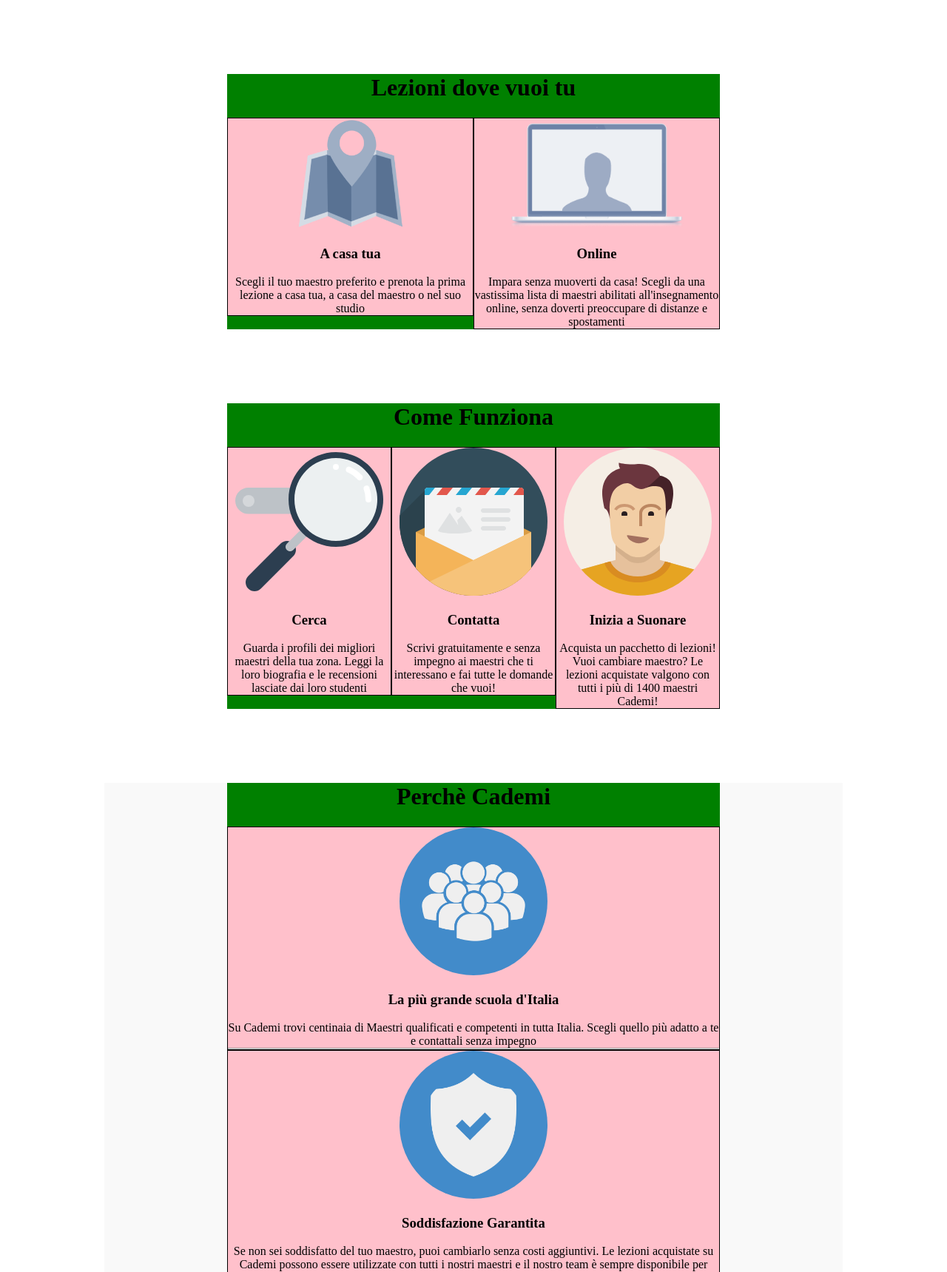
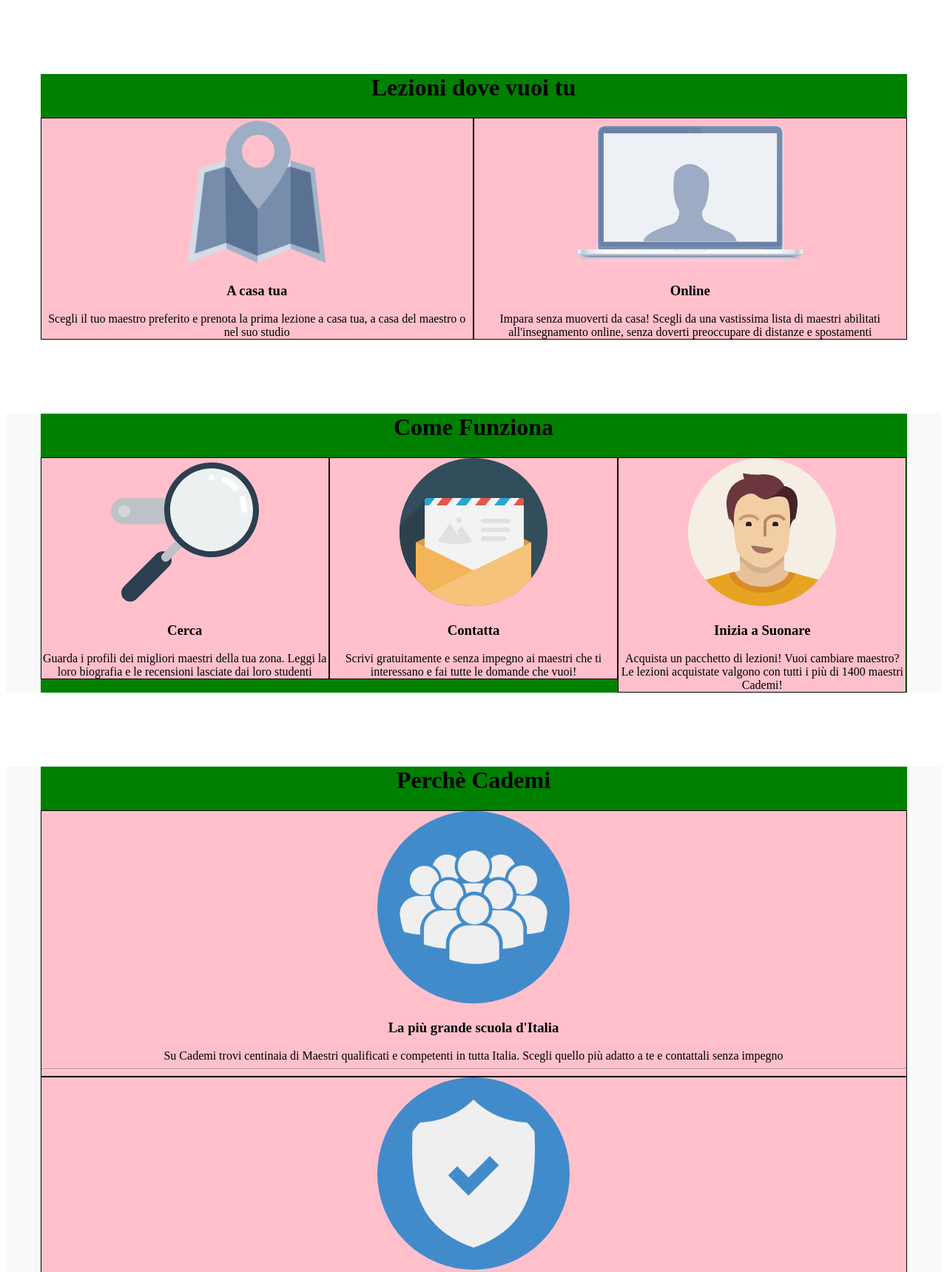
Before and after one commit to denniolimpio/html-css-resp-wannabe-12bool, a plain HTML site: page index.html in a window 1280 px wide. Shown: the top 1719 px of the page at 74% size. Drawn offline with Linux system fonts and the light colour scheme.

Commit message:
media query tabl e desktop

```diff
--- a/css/style.css
+++ b/css/style.css
@@ -1,131 +1,100 @@
+body {
+  margin: 8px}
+
+h1 {
+  margin: 22px;
+}
+h3 {
+  margin: 18px 0;}
+img {
+    height: 200px;
+  }
+hr {
+  margin: 8px 0;
+}
+.background {
+  background-color: #f9f9f9;
+}
+#lezioni .row img {
+  height: 150px;
+  margin-right: auto;
+  margin-left: auto;
+}
+#lezioni,#steps ,#why  {
+  text-align: center;
+}
+
+#why .row img {
+  background-color: #428bca;
+  border-radius: 50%;
+  padding: 30px
+}
 
 
-@media screen and (max-width: 768px) {
-
-  /* reset */
-  * {
-    margin: 0;
-    padding: 0;
-    box-sizing: border-box;
-  }
-
+/* layout <767px */
+@media screen and (max-width: 767px) {
   /* generali */
   body {
     font-size: 4em;
   }
 
   h1 {
-    font-size: 1.5em;
-
+    font-size: 1.2em;
     text-transform: uppercase;
-    background: #ee6352;
-    color: white;
   }
   /* row 1 */
   #lezioni {
     color: white;
-    background-color: #4f5d75;
+    background-color: #6c80a6;
     padding-bottom: 15px;
   }
   #lezioni h3 {
     text-transform: uppercase;
-background: white;
-color: black;
+    background-color: #e6a422;
   }
-  #lezioni img {
-    display: none;
-  }
+
   /* row 3 */
   #why {
-    background-color: #f79d84;
+    background-color: #6c80a6;
   }
   #why h3 {
-    color: white;
+    color: black;
   }
 }
+/* layout <767px<992px */
 
+@media all and (min-width:768px) and (max-width:992px) {
+body {
+  font-size: 1.4em;
+}
+#steps {
+  background: #6c80a6;
+}
+#steps h3 {
+color: white;
+font-weight: bold;
+}
+}
+/* layout >992px */
 
+@media all and (min-width:993px) {
+h3 {
+  margin: 18px 0;
+}
+.row {
+  margin-top: 100px;
+}
+#lezioni .left img {
+  height: 200px;
+  margin: 0 148px;
+}
+#lezioni .right img {
+  height: 200px;
+  margin: 0 84px;
+}
+#why .row img {
+  width: 260px;
+  height: 260px;
 
-@media screen and (min-width: 768px) and (max-width:992px){
-  #lezioni { background: red;}
 }
-
-
-
-
-
-
-
-
-
-
-
-
-
-
-
-
-
-
-
-
-h1 {
-  margin: 22px;
 }
-h3 {
-  margin: 18px 0;}
-
-  body {
-    margin: 8px}
-    .row {
-      margin-left: 166px;
-      margin-right: 166px;
-      margin-top: 100px;
-    }
-    #steps .central {
-    }
-
-
-    /* BLOCCO LEZIONI */
-    #lezioni .row>.left,
-    #lezioni .row>.right {
-    }
-    #lezioni .row img {
-      height: 150px;
-
-      /* per centrare orizzontalmente */
-      margin-right: auto;
-      margin-left: auto;
-    }
-    #lezioni {
-      text-align: center;
-    }
-    /* BLOCCO STEPS */
-
-    #steps {
-      text-align: center;
-    }
-    /* BLOCCO PERCHE */
-    #why {
-      text-align: center;
-    }
-    #why .row img {
-      background-color: #428bca;
-      border-radius: 50%;
-      padding: 30px
-    }
-    /* COMMON */
-
-
-    .background {
-      background-color: #f9f9f9;
-    }
-
-    img {
-      height: 200px;
-    }
-    .wrapper {
-      width: 998px;
-      margin: auto;}
-
-    }
--- a/index.html
+++ b/index.html
@@ -9,18 +9,17 @@
   <title>Boolean aCademy</title>
 </head>
 <body class="debug">
-<div class="wrapper">
 <div id="lezioni" >
   <div class="container row">
     <h1>Lezioni dove vuoi tu</h1>
     <!-- row 1 left -->
-    <div class="col-lg-6 col-md-6 col-xs-12 left">
+    <div class="col-lg-6 col-md-12 col-xs-12 left">
       <img src="img/icon/maps.png" alt="">
       <h3>A casa tua</h3>
       Scegli il tuo maestro preferito e prenota la prima lezione a casa tua, a casa del maestro o nel suo studio
     </div>
     <!-- row 1 right -->
-    <div class="col-lg-6 col-md-6 col-xs-12  right">
+    <div class="col-lg-6 col-md-12 col-xs-12  right">
       <img src="img/icon/screen.png" alt="">
       <h3>Online</h3>
       Impara senza muoverti da casa! Scegli da una vastissima lista di maestri abilitati all'insegnamento online, senza doverti preoccupare di distanze e spostamenti
@@ -30,7 +29,7 @@
 <!--  steps -->
 
 
-<div id="steps" class="background-grey">
+<div id="steps" class="background">
   <div class="container row">
     <h1>Come Funziona</h1>
     <!-- row 2 left -->
@@ -78,6 +77,6 @@
     </div>
   </div>
 </div>
-</div>
+
 </body>
 </html>
```
